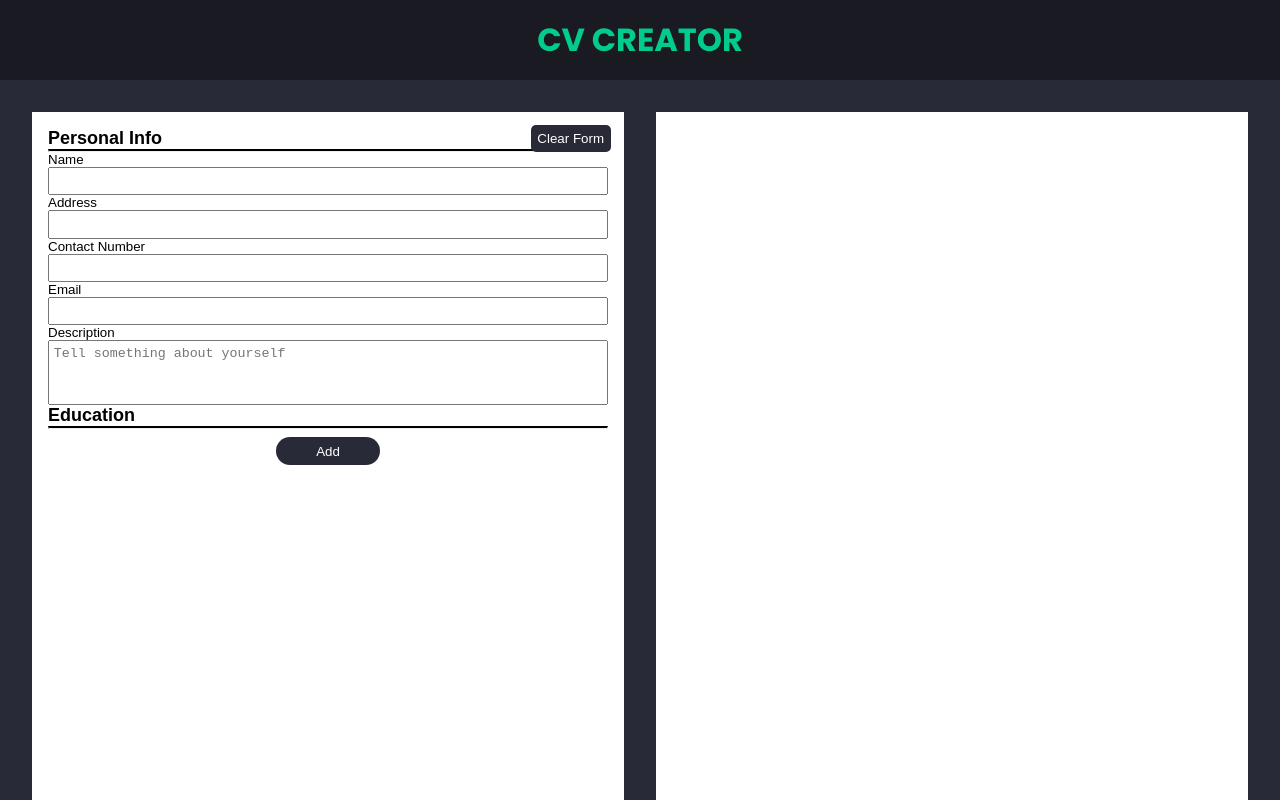
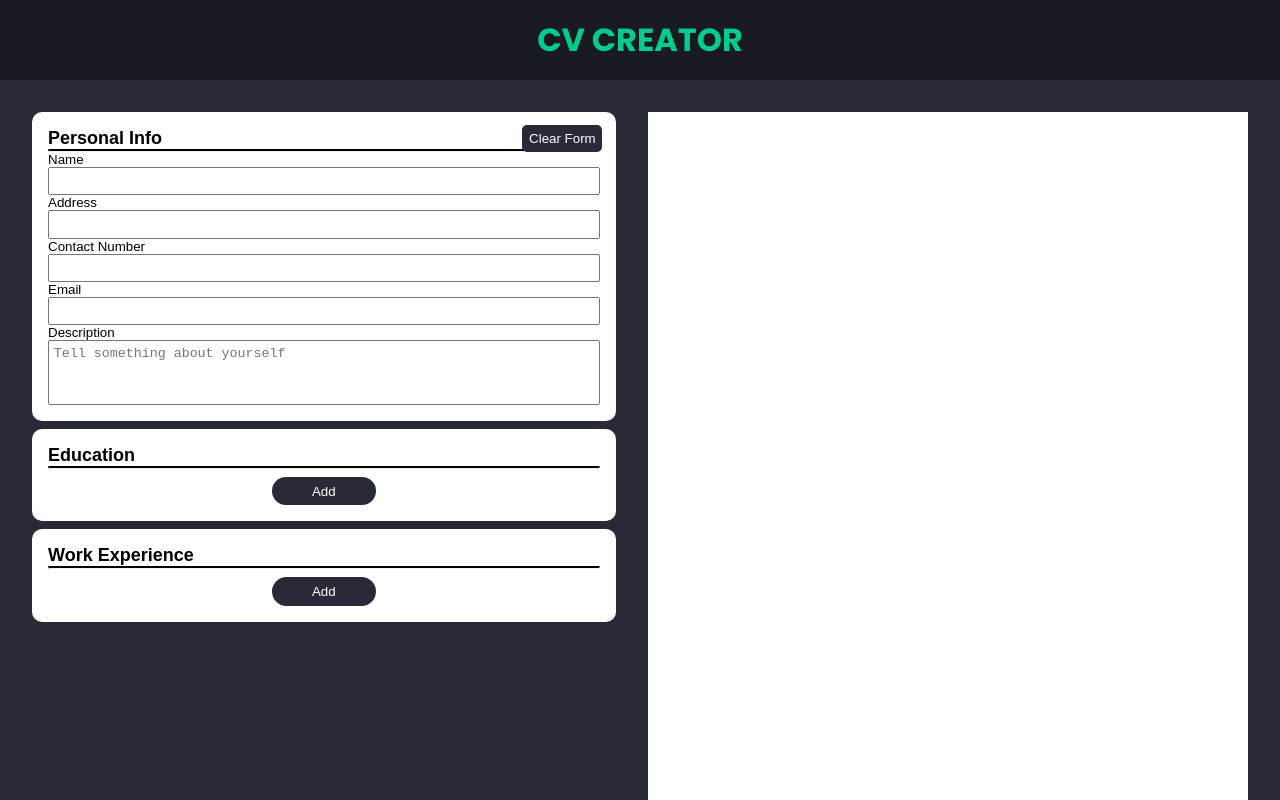
Before and after one commit to Sanjero20/cv-application, a React (Vite) app: page / in a window 1280 px wide. Shown: the top 800 px of the page. Built offline with nearby package versions, Linux system fonts and the light colour scheme; a web font is replaced by a local one.

Commit message:
Add Work field

```diff
--- a/src/components/Main.jsx
+++ b/src/components/Main.jsx
@@ -3,6 +3,7 @@ import Resume from './Resume';
 
 import Personal from './form/Personal';
 import Education from './form/Education';
+import Work from './form/Work';
 
 import uniqid from 'uniqid';
 import {
@@ -83,10 +84,10 @@ export class Main extends Component {
 
   removeEducField = (id) => {
     const list = this.state.education;
-    const updatedList = list.filter((item) => item.id != id);
+    const updatedEducList = list.filter((item) => item.id != id);
     this.setState(
       {
-        education: updatedList,
+        education: updatedEducList,
       },
       () => {
         saveToLocalStorage('state', this.state);
@@ -110,6 +111,37 @@ export class Main extends Component {
     );
   };
 
+  // Work Functions
+  addWorkField = () => {
+    const newValue = {
+      id: uniqid(),
+      companyName: '',
+      location: '',
+      role: '',
+      roleDescription: '',
+      tasks: [],
+      fromYr: '',
+      toYr: '',
+    };
+
+    this.setState({
+      workExperience: [...this.state.workExperience, newValue],
+    });
+  };
+
+  removeWorkField = (id) => {
+    const list = this.state.workExperience;
+    const updatedWorkList = list.filter((item) => item.id != id);
+
+    this.setState(
+      {
+        workExperience: updatedWorkList,
+      },
+      () => saveToLocalStorage('state', this.state)
+    );
+  };
+
+  // Utility Functions
   removeAllState = () => {
     clearStorage();
     this.setState({ ...defaultState }, () => {
@@ -135,7 +167,12 @@ export class Main extends Component {
             addField={this.addEducField}
             removeField={this.removeEducField}
           />
-          {/* Practical Experience */}
+          <Work
+            workExperience={this.state.workExperience}
+            // workInputHandler={this.workInputHandler}
+            addField={this.addWorkField}
+            removeField={this.removeWorkField}
+          ></Work>
 
           <button
             type="button"
@@ -145,6 +182,7 @@ export class Main extends Component {
             Clear Form
           </button>
         </form>
+
         <Resume data={this.state}></Resume>
       </main>
     );
--- a/src/components/form/Education.jsx
+++ b/src/components/form/Education.jsx
@@ -11,7 +11,7 @@ export class Education extends Component {
 
   renderInputFields = (educationArray) => {
     return educationArray.map((education, index) => (
-      <div className="education-field" key={index}>
+      <div className="education-field" key={education.id}>
         <fieldset>
           <label htmlFor=""> School Name</label>
           <input
@@ -87,11 +87,7 @@ export class Education extends Component {
           Education <hr />
         </h3>
         {this.renderInputFields(education)}
-        <button
-          type="button"
-          className="btn btn-addEducation"
-          onClick={this.addField}
-        >
+        <button type="button" className="btn btn-add" onClick={this.addField}>
           Add
         </button>
       </section>
--- /dev/null
+++ b/src/components/form/Work.jsx
@@ -0,0 +1,54 @@
+import React, { Component } from 'react';
+
+class Work extends Component {
+  constructor(props) {
+    super(props);
+
+    this.addField = this.props.addField;
+    this.removeField = this.props.removeField;
+  }
+
+  renderInputFields = (workArray) => {
+    return workArray.map((work, index) => (
+      <div className="work-field" key={work.id}>
+        <fieldset>
+          <label htmlFor="">Company Name</label>
+          <input type="text" name="companyName" />
+        </fieldset>
+
+        <fieldset>
+          <label htmlFor="">Location</label>
+          <input type="text" name="location" />
+        </fieldset>
+
+        <button
+          type="button"
+          className=" btn-remove"
+          onClick={() => this.removeField(work.id)}
+        >
+          Remove
+        </button>
+      </div>
+    ));
+  };
+
+  render() {
+    const { workExperience } = this.props;
+
+    return (
+      <section className="work-experience">
+        <h3 className="title">
+          Work Experience <hr />
+        </h3>
+
+        {this.renderInputFields(workExperience)}
+
+        <button type="button" className="btn btn-add" onClick={this.addField}>
+          Add
+        </button>
+      </section>
+    );
+  }
+}
+
+export default Work;
--- a/src/styles/App.css
+++ b/src/styles/App.css
@@ -38,15 +38,6 @@ main {
   gap: 2em;
 }
 
-/* Form and Display */
-.Resume,
-#cv-builder {
-  box-sizing: border-box;
-  background-color: white;
-  width: 100%;
-  padding: 1em;
-}
-
 @media only screen and (max-width: 800px) {
   main {
     flex-direction: column;
--- a/src/styles/Form.css
+++ b/src/styles/Form.css
@@ -1,5 +1,9 @@
 form {
   position: relative;
+  display: flex;
+  flex-direction: column;
+  gap: 0.5em;
+  width: 100%;
 }
 
 fieldset {
@@ -35,14 +39,22 @@ button:hover {
   background-color: rgb(0, 0, 0);
 }
 
+form section {
+  background-color: white;
+  padding: 1em;
+  border-radius: 10px;
+}
+
 /* Education section */
-section.education {
+section.education,
+section.work-experience {
   display: flex;
   flex-direction: column;
   gap: 0.5em;
 }
 
-.education-field {
+.education-field,
+.work-field {
   position: relative;
   border: 1px solid black;
   padding: 0.5em;
@@ -50,7 +62,7 @@ section.education {
   border-radius: 5px;
 }
 
-.btn-addEducation {
+.btn-add {
   padding: 0.5em 3em;
   margin: 0 auto;
   border-radius: 15px;
--- a/src/styles/Resume.css
+++ b/src/styles/Resume.css
@@ -6,10 +6,14 @@
 
 .Resume {
   font-family: Roboto, 'Open Sans', sans-serif;
+  background-color: white;
+  height: 100vh;
+  width: 100%;
   display: flex;
   flex-direction: column;
-  height: 100vh;
   gap: 5px;
+  padding: 1em;
+  box-sizing: border-box;
 }
 
 p {
```
